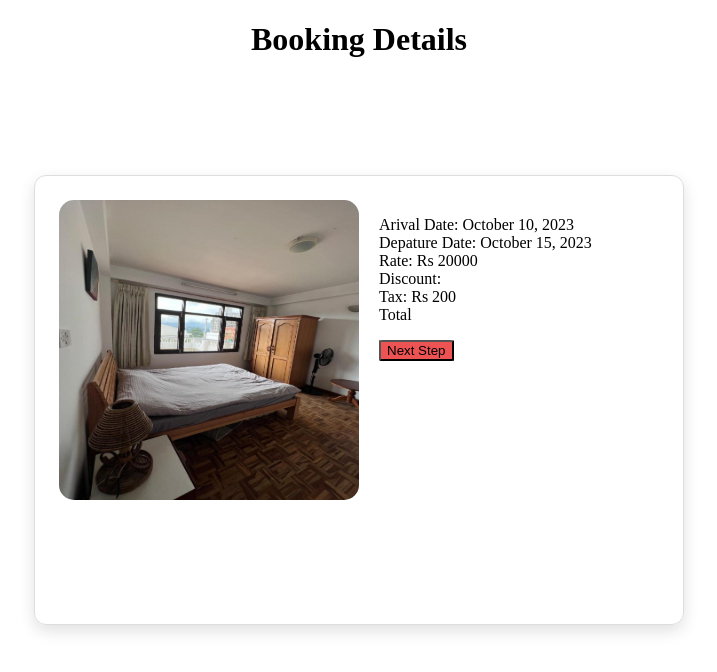
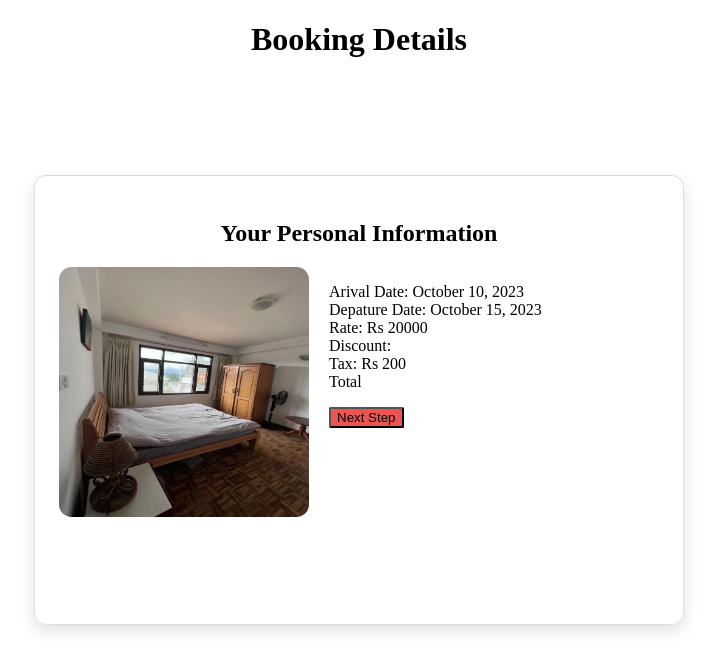
Before and after one commit to ruby222001/Travel_Nest, a Django app: page /booking/ in a window 1280 px wide. Shown: the top 672 px of the page, without its empty margins (281-998 px from the left). Run offline with Django 4.2, Linux system fonts and the light colour scheme.

Commit message:
userdetailsform

```diff
--- a/travelnest/homestay/templates/booking.html
+++ b/travelnest/homestay/templates/booking.html
@@ -27,13 +27,15 @@
     top: 50%;
     left: 50%;
     transform: translate(-50%, -50%);
-    display: flex;
+
+
 ">
 
-
-    <div class="item">
+<h2 style="text-align: center;">Your Personal Information</h2>
+<div style="display: flex;">
+  <div style="font-weight: bold;">
     {% load static %}
-        <img src="{% static 'images/image1.jpg' %}" alt="" height="300px" width="300px" style="border-radius: 5%;">
+          <img src="{% static 'images/image1.jpg' %}" alt="" height="250px" width="250px" style="border-radius: 5%;">
       </div>
       <div class="item-details" style=" padding-left: 20px; font: bold;">
           <ul style="list-style: none; padding: 0;">
@@ -51,6 +53,8 @@
           </div>
 
 </div>
+
+</div>
 <script src="https://code.jquery.com/jquery-3.6.0.min.js"></script>
 <script>
   $(document).ready(function() {
```
Also changed, not shown: travelnest/homestay/templates/user_details_form.html (+4 -3 lines). Lines whose indentation alone changed are shown as unchanged.
